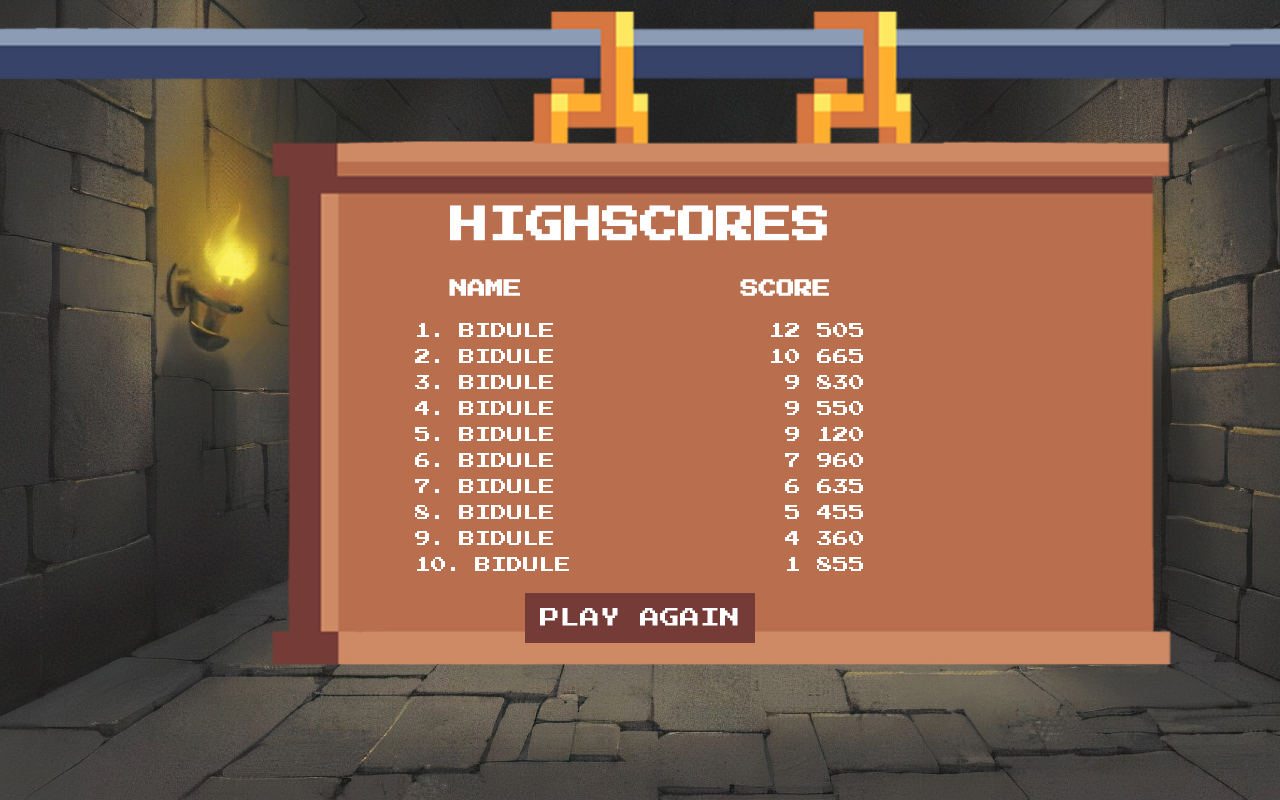
After one commit to riyuatarashi/psychoIdol, a PHP site: page /templates/highscores.html in a window 1280 px wide. The commit adds this page. Run offline with PHP 8.4, Linux system fonts and the light colour scheme.

Commit message:
feat(display): create interface
by Lauriane

```diff
--- /dev/null
+++ b/public/css/style.css
@@ -0,0 +1,162 @@
+@import url('https://fonts.googleapis.com/css2?family=Press+Start+2P&display=swap');
+
+*{
+    font-family: 'Press Start 2P', cursive;
+    text-transform: uppercase;
+    color: white;
+    margin: 0;
+    box-sizing: border-box;
+}
+
+/* Accueil */
+.background{
+    width: 100%;
+    height: 100vh;
+    background-image: url("img/fond.jpg");
+    background-size: cover;
+    background-repeat: no-repeat;
+}
+
+.menu{
+    display: flex;
+    flex-direction: column;
+    width: 100%;
+    height: 100vh;
+    align-items: center;
+    justify-content: center;
+}
+
+.logo{
+    font-size: 100px;
+    width: 600px;
+    text-align: center;
+    margin-bottom: 115px;
+}
+
+.menu-item{
+    display: flex;
+    margin-bottom: 40px;
+    align-items: center;
+}
+
+.menu-item:hover{
+    cursor: pointer;
+}
+
+.menu-item p{
+    font-size: 30px;
+    margin: 0;
+}
+
+.menu-item a{
+    text-decoration: none;
+}
+
+.menu-item img{
+    visibility: hidden;
+    height: 30px;
+    margin-right: 20px;
+}
+
+/* Highscores */
+.scores{
+    display: flex;
+    flex-direction: column;
+    align-items: center;
+    justify-content: center;
+    height: 100vh;
+    background-image: url("img/panneau.png");
+    background-size: cover;
+    background-repeat: no-repeat;
+}
+
+.scores-content{
+    margin: 0 auto;
+    display: flex;
+    flex-direction: column;
+    align-items: center;
+    justify-content: center;
+    width: 600px;
+}
+
+.title-highscores{
+    font-size: 38px;
+    margin-top: 50px;
+    margin-bottom: 20px;
+}
+
+.titles{
+    display: flex;
+    width: 600px;
+    justify-content: space-around;
+    margin: 15px 0;
+    font-size: 12px;
+}
+
+.score-group{
+    display: flex;
+    width: 450px;
+    justify-content: space-between;
+    margin-top: 10px;
+}
+
+.user-num{
+    display: flex;
+}
+
+.num{
+    margin-right: 12px;
+}
+
+.again{
+    text-decoration: none;
+    background-color: #753c37;
+    padding: 15px;
+    margin-top: 20px;
+    font-size: 20px;
+}
+
+.again:hover{
+    background-color: #442927;
+}
+
+/* Pause */
+.popup{
+    background-color: rgba(0, 0, 0, 0.8);
+    width: 100%;
+    height: 100vh;
+    display: flex;
+    flex-direction: column;
+    justify-content: center;
+    align-items: center;
+}
+
+.fa-pause-circle{
+    position: absolute;
+    top: 20px;
+    right: 20px;
+    color: white;
+    font-size: 80px;
+}
+
+.continue{
+    text-decoration: none;
+    background-color: white;
+    color: black;
+    padding: 15px;
+    margin-top: 20px;
+    font-size: 20px;
+}
+
+.continue:hover{
+    background-color: rgb(184, 184, 184);
+}
+
+.volume{
+    width: 200px;
+    margin: 50px auto;
+}
+
+input{
+    color: red;
+}
--- /dev/null
+++ b/templates/highscores.html
@@ -0,0 +1,108 @@
+<!DOCTYPE html>
+<html lang="fr">
+<head>
+    <meta charset="UTF-8">
+    <meta http-equiv="X-UA-Compatible" content="IE=edge">
+    <meta name="viewport" content="width=device-width, initial-scale=1.0">
+    <link rel="stylesheet" href="css/style.css">
+    <title>Psycho Idol</title>
+</head>
+<body>
+    <div class="background">
+        <div class="scores">
+            <div class="scores-content">
+                <h1 class="title-highscores">HIGHSCORES</h1>
+                <div class="titles">
+                    <h2>NAME</h2>
+                    <h2>SCORE</h2>
+                </div>
+
+                <div class="score-group">
+                    <div class="user-num">
+                        <p class="num">1.</p>
+                        <p class="user">BIDULE</p>
+                    </div>
+                    <p class="score">12 505</p>
+                </div>
+
+                <div class="score-group">
+                    <div class="user-num">
+                        <p class="num">2.</p>
+                        <p class="user">BIDULE</p>
+                    </div>
+                    <p class="score">10 665</p>
+                </div>
+
+                <div class="score-group">
+                    <div class="user-num">
+                        <p class="num">3.</p>
+                        <p class="user">BIDULE</p>
+                    </div>
+                    <p class="score">9 830</p>
+                </div>
+
+                <div class="score-group">
+                    <div class="user-num">
+                        <p class="num">4.</p>
+                        <p class="user">BIDULE</p>
+                    </div>
+                    <p class="score">9 550</p>
+                </div>
+
+                <div class="score-group">
+                    <div class="user-num">
+                        <p class="num">5.</p>
+                        <p class="user">BIDULE</p>
+                    </div>
+                    <p class="score">9 120</p>
+                </div>
+
+                <div class="score-group">
+                    <div class="user-num">
+                        <p class="num">6.</p>
+                        <p class="user">BIDULE</p>
+                    </div>
+                    <p class="score">7 960</p>
+                </div>
+
+                <div class="score-group">
+                    <div class="user-num">
+                        <p class="num">7.</p>
+                        <p class="user">BIDULE</p>
+                    </div>
+                    <p class="score">6 635</p>
+                </div>
+
+                <div class="score-group">
+                    <div class="user-num">
+                        <p class="num">8.</p>
+                        <p class="user">BIDULE</p>
+                    </div>
+                    <p class="score">5 455</p>
+                </div>
+
+                <div class="score-group">
+                    <div class="user-num">
+                        <p class="num">9.</p>
+                        <p class="user">BIDULE</p>
+                    </div>
+                    <p class="score">4 360</p>
+                </div>
+
+                <div class="score-group">
+                    <div class="user-num">
+                        <p class="num">10.</p>
+                        <p class="user">BIDULE</p>
+                    </div>
+                    <p class="score">1 855</p>
+                </div>
+
+                <a class="again" href="">PLAY AGAIN</a>
+            </div>
+        </div>
+
+    </div>
+
+    <script type="text/javascript" src="script.js"></script>
+</body>
+</html>
```
Also changed, not shown: templates/pause.html (added, +19 -0 lines), public/css/app.css, public/img/fond.jpg (added), public/img/panneau.png (added).
